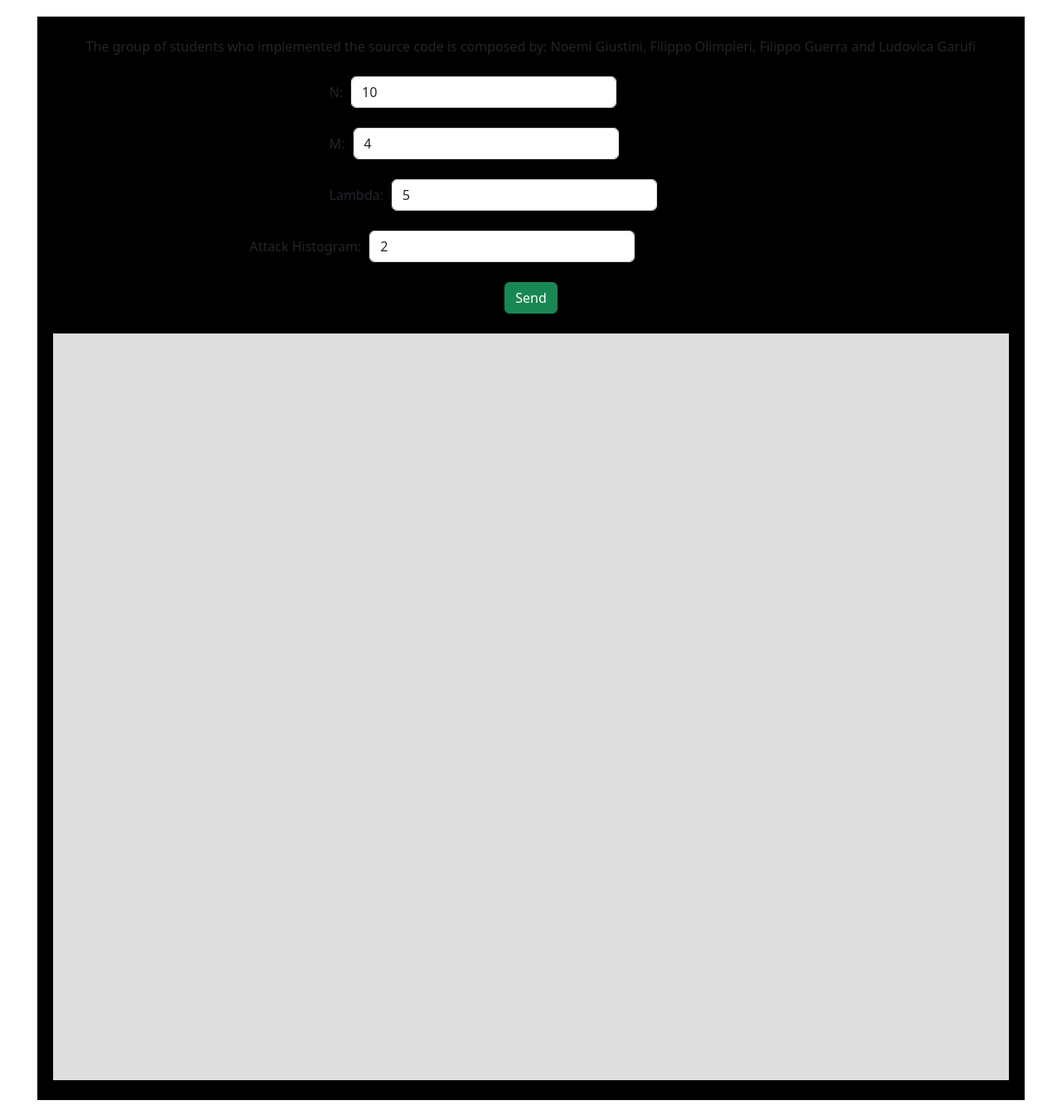
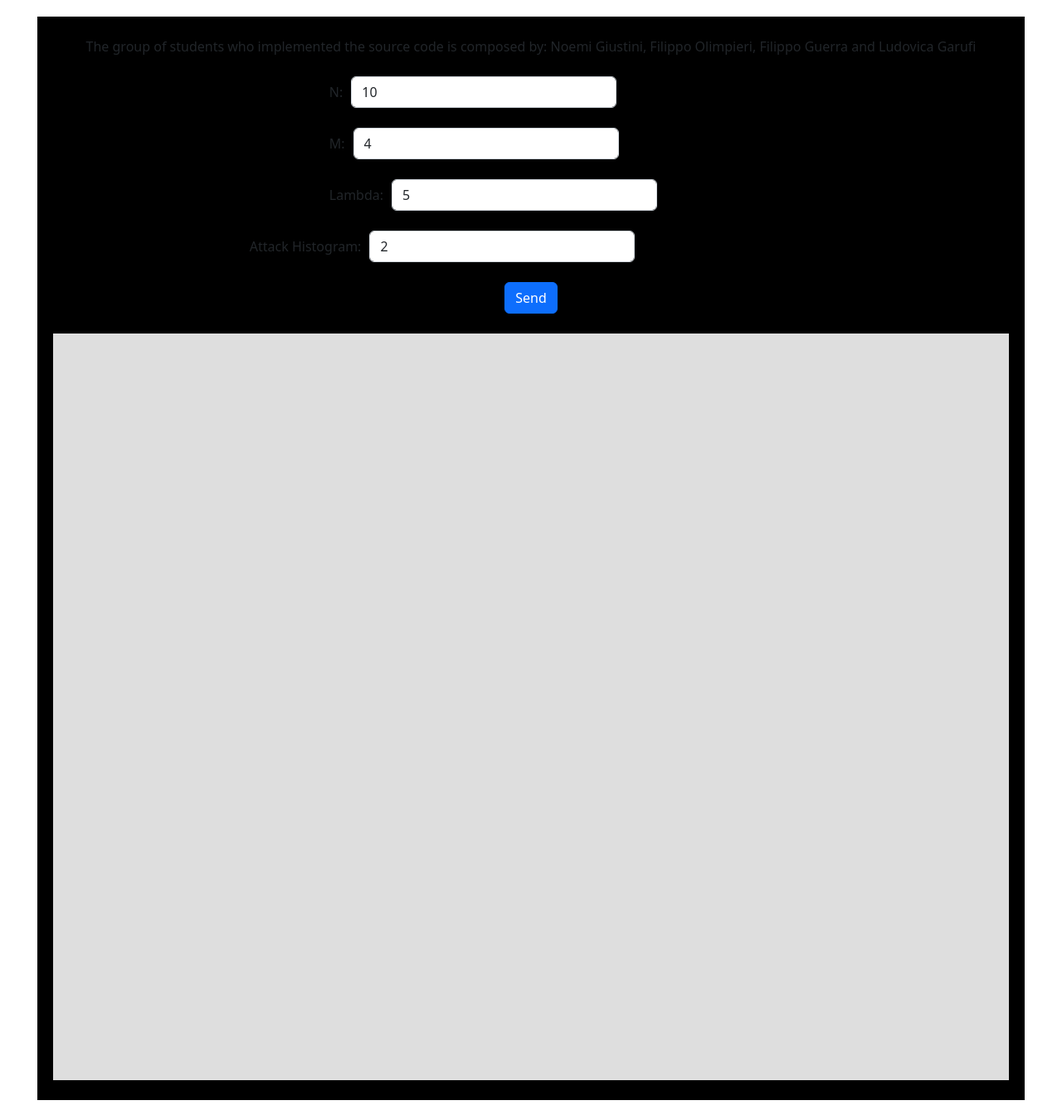
Before and after one commit to Garufi1962596/Garufi1962596.github.io, a Jekyll site: the page _posts/2023-11-08-HW5_JS.html, which Jekyll copies as it is, in a window 1280 px wide. Shown: the whole page at 83% size. Built offline with Jekyll 4.4.1, drawn with Linux system fonts in a browser that asks for light colours; nearby versions of some CDN libraries.

Commit message:
Update 2023-11-08-HW5_JS.html

```diff
--- a/_posts/2023-11-08-HW5_JS.html
+++ b/_posts/2023-11-08-HW5_JS.html
@@ -41,7 +41,7 @@
                 </div>
                 <br>
                 <div style="display: flex; align-items: center;"></div>
-                <button type="button" class="btn btn-success" style="color: white;" onclick="collectData()"> Send </button>
+                <button type="button" class="btn btn-primary" style="color: white;" onclick="collectData()"> Send </button>
                 </div>
                 <br>
                 <canvas id="myCanvas" style="background-color: rgb(236 236 236 / 94%); align-self: center;"></canvas>
```
